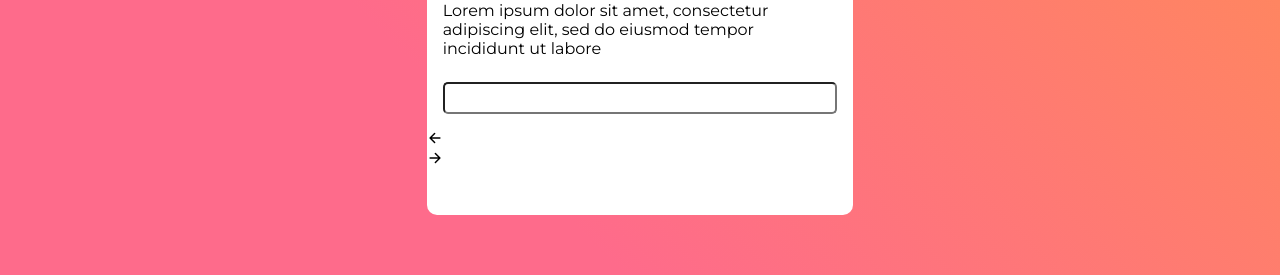
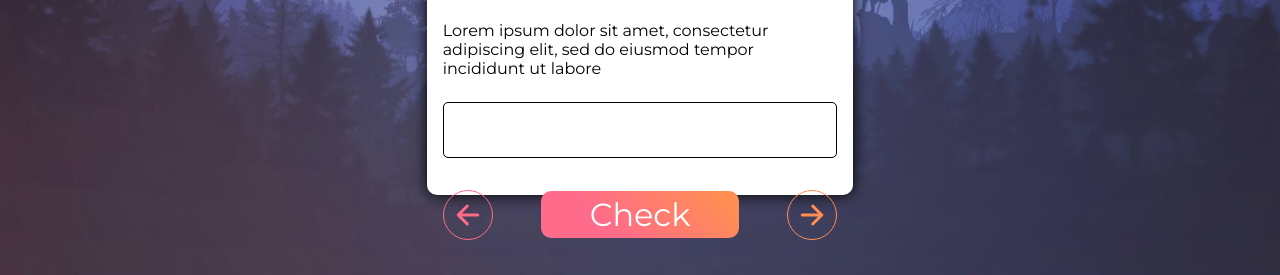
Before and after one commit to Chungbien/template-card, a website: page index.html in a window 1280 px wide. Shown: the part 525-800 px from the top of the page. Drawn offline with nearby package versions, Linux system fonts and the light colour scheme.

Commit message:
HTML CSS done but not reponsive

```diff
--- a/index.html
+++ b/index.html
@@ -41,12 +41,17 @@
         <input type="text" name="" id="" />
       </div>
       <div class="card-action">
-        <div class="card-action__previous">
-          <ion-icon name="arrow-back-outline"></ion-icon>
+        <ion-icon
+          class="card-action__previous card-action__arrow"
+          name="arrow-back-outline"
+        ></ion-icon>
+        <div class="card-action__submit">
+          Check
         </div>
-        <div class="card-action__next">
-          <ion-icon name="arrow-forward-outline"></ion-icon>
-        </div>
+        <ion-icon
+          class="card-action__next card-action__arrow"
+          name="arrow-forward-outline"
+        ></ion-icon>
       </div>
     </div>
     <script src="https://unpkg.com/ionicons@5.2.3/dist/ionicons.js"></script>
--- a/scss/style.scss
+++ b/scss/style.scss
@@ -11,6 +11,22 @@ $bglinear: linear-gradient(45deg, #fe6b8b 30%, #ff8e53 90%);
     border-#{$var}-radius: 0;
   }
 }
+@mixin hoverScale($valueScale: 1.2, $transition: 0.25) {
+  transition: 0.5s;
+  &:hover {
+    transform: scale($valueScale);
+    transition: $transition;
+  }
+}
+@mixin hoverReverColor($default: white, $colorChange: black) {
+  &:hover {
+    color: $default;
+    border: 1px solid $default;
+    background: none;
+    background-color: $colorChange;
+  }
+}
+
 @mixin dFlex() {
   display: flex;
   justify-content: center;
@@ -23,6 +39,9 @@ $bglinear: linear-gradient(45deg, #fe6b8b 30%, #ff8e53 90%);
 * {
   box-sizing: border-box;
 }
+html {
+  font-size: 16px;
+}
 body {
   background: $bglinear;
   @include dFlex();
@@ -30,11 +49,17 @@ body {
   padding: 0;
   margin: 0;
   font-family: "Montserrat", sans-serif;
+  background: {
+    image: url(../image/wall.jpg);
+    repeat: no-repeat;
+    size: cover;
+  }
 }
 .card {
-  height: 85vh;
+  @include boderRadius(10px);
   width: calc(100vw / 3);
-  @include boderRadius(10px);
+  height: 80vh;
+  box-shadow: 0px 0px 15px 0px $colorBlack;
   background: {
     color: white;
   }
@@ -77,9 +102,60 @@ body {
   &__content {
     @include spaceSection(0.5rem, 1rem);
   }
-  &__form input {
-    @include boderRadius(5px);
-    height: 2rem;
-    width: 100%;
+  &__form {
+    @include boderRadius(0px);
+    font-size: 16px;
+    input {
+      @include boderRadius(5px);
+      padding: 0 1rem;
+      margin: 0;
+      border: 1px solid $colorBlack;
+      height: 3.5rem;
+      font-size: 1rem;
+      font-family: "Montserrat", sans-serif;
+      width: 100%;
+      transition: 0.5s;
+      &:focus {
+        border: 1px solid $colorDefault;
+        outline-color: $colorDefault;
+        transition: 0.25s;
+        transform: scaleY(1.2);
+        box-shadow: 0px 0px 10px 0px $colorDefault;
+      }
+    }
+  }
+  &-action {
+    @include dFlex();
+    @include spaceSection();
+    justify-content: space-between;
+    &__arrow {
+      font-size: 2rem;
+      padding: 0.5rem;
+      border-radius: 50%;
+      cursor: pointer;
+    }
+    &__previous {
+      @include hoverScale();
+      @include hoverReverColor($colorWhite, #fe6b8b);
+      border: 1px solid #fe6b8b;
+      color: #fe6b8b;
+    }
+    &__next {
+      @include hoverScale();
+      @include hoverReverColor($colorWhite, #ff8e53);
+      border: 1px solid #ff8e53;
+      color: #ff8e53;
+    }
+    &__submit {
+      @include hoverReverColor(#fe6b8b, $colorWhite);
+      cursor: pointer;
+      padding: 0.25rem;
+      width: 50%;
+      text-align: center;
+      font-size: 2rem;
+      color: $colorWhite;
+      border-radius: 10px;
+      background: linear-gradient(45deg, #fe6b8b 30%, #ff8e53 90%);
+    }
   }
 }
```
Also changed, not shown: css/style.css, image/wall.jpg (added).
